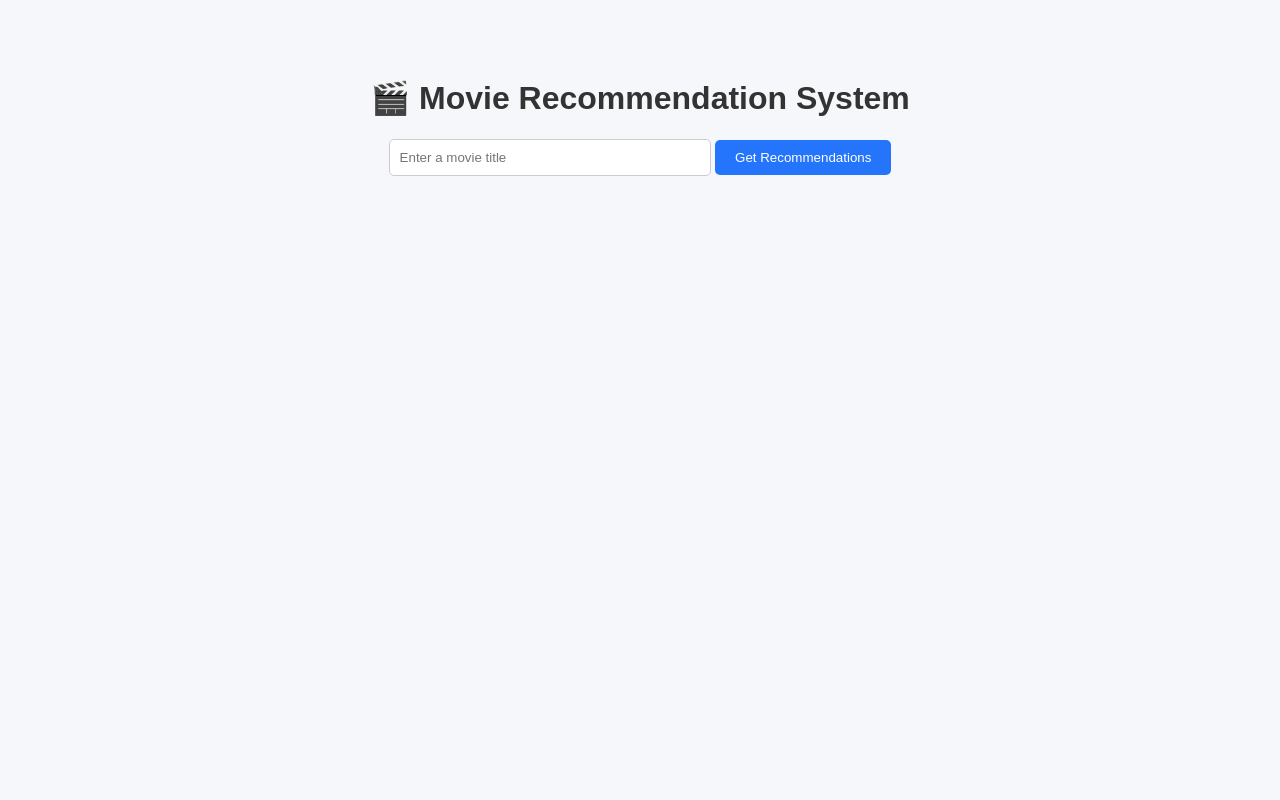
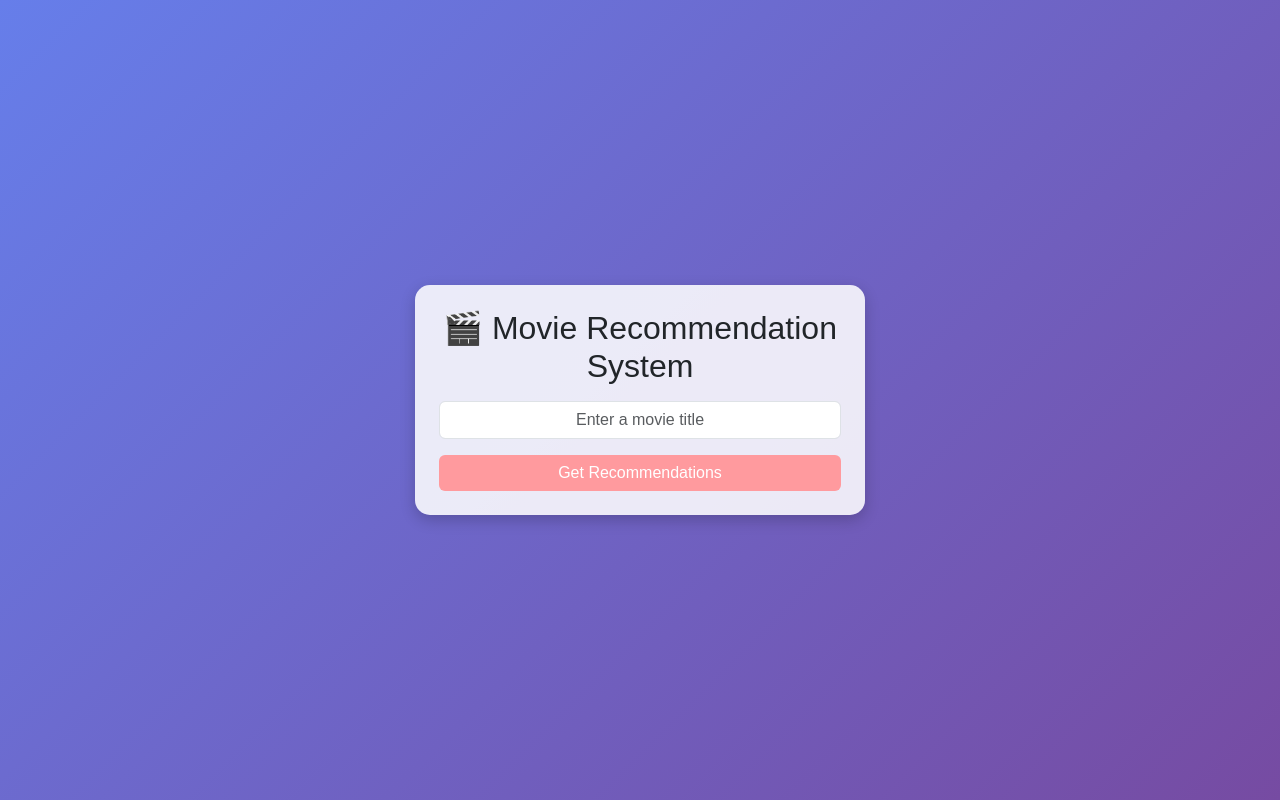
Before and after one commit to YeahYash/Movie-Recommendation-System, a Flask app: page / in a window 1280 px wide. Run offline with Flask 3, Linux system fonts and the light colour scheme.

Commit message:
style: improves UI with Bootstrap design

```diff
--- a/templates/index.html
+++ b/templates/index.html
@@ -1,21 +1,51 @@
 <!DOCTYPE html>
 <html lang="en">
 <head>
-  <meta charset="UTF-8">
+  <meta charset="UTF-8" />
+  <meta name="viewport" content="width=device-width, initial-scale=1.0" />
   <title>Movie Recommendation System</title>
+
+  <!-- Bootstrap 5 -->
+  <link href="https://cdn.jsdelivr.net/npm/bootstrap@5.3.0/dist/css/bootstrap.min.css" rel="stylesheet">
+
   <style>
-    body { font-family: Arial; background: #f5f7fa; text-align: center; padding: 50px; }
-    h1 { color: #333; }
-    input[type=text] { padding: 10px; width: 300px; border-radius: 5px; border: 1px solid #ccc; }
-    input[type=submit] { padding: 10px 20px; border: none; background: #2575fc; color: white; border-radius: 5px; cursor: pointer; }
-    input[type=submit]:hover { background: #1a5fd1; }
+    body {
+      background: linear-gradient(135deg, #667eea, #764ba2);
+      color: #fff;
+      font-family: 'Poppins', sans-serif;
+      height: 100vh;
+      display: flex;
+      justify-content: center;
+      align-items: center;
+    }
+    .card {
+      border: none;
+      border-radius: 15px;
+      box-shadow: 0 5px 15px rgba(0,0,0,0.2);
+    }
+    .btn-custom {
+      background: #ff9a9e;
+      border: none;
+      color: white;
+      transition: 0.3s;
+    }
+    .btn-custom:hover {
+      background: #fad0c4;
+      color: #333;
+    }
   </style>
 </head>
 <body>
-  <h1>🎬 Movie Recommendation System</h1>
-  <form method="POST">
-    <input type="text" name="movie" placeholder="Enter a movie title" required>
-    <input type="submit" value="Get Recommendations">
-  </form>
+  <div class="container text-center">
+    <div class="card p-4" style="max-width: 450px; margin: auto; background-color: #ffffffdd;">
+      <h2 class="text-dark mb-3">🎬 Movie Recommendation System</h2>
+      <form method="POST">
+        <div class="mb-3">
+          <input type="text" class="form-control text-center" name="movie" placeholder="Enter a movie title" required>
+        </div>
+        <button type="submit" class="btn btn-custom w-100">Get Recommendations</button>
+      </form>
+    </div>
+  </div>
 </body>
 </html>
```
Also changed, not shown: templates/result.html (+36 -11 lines).
